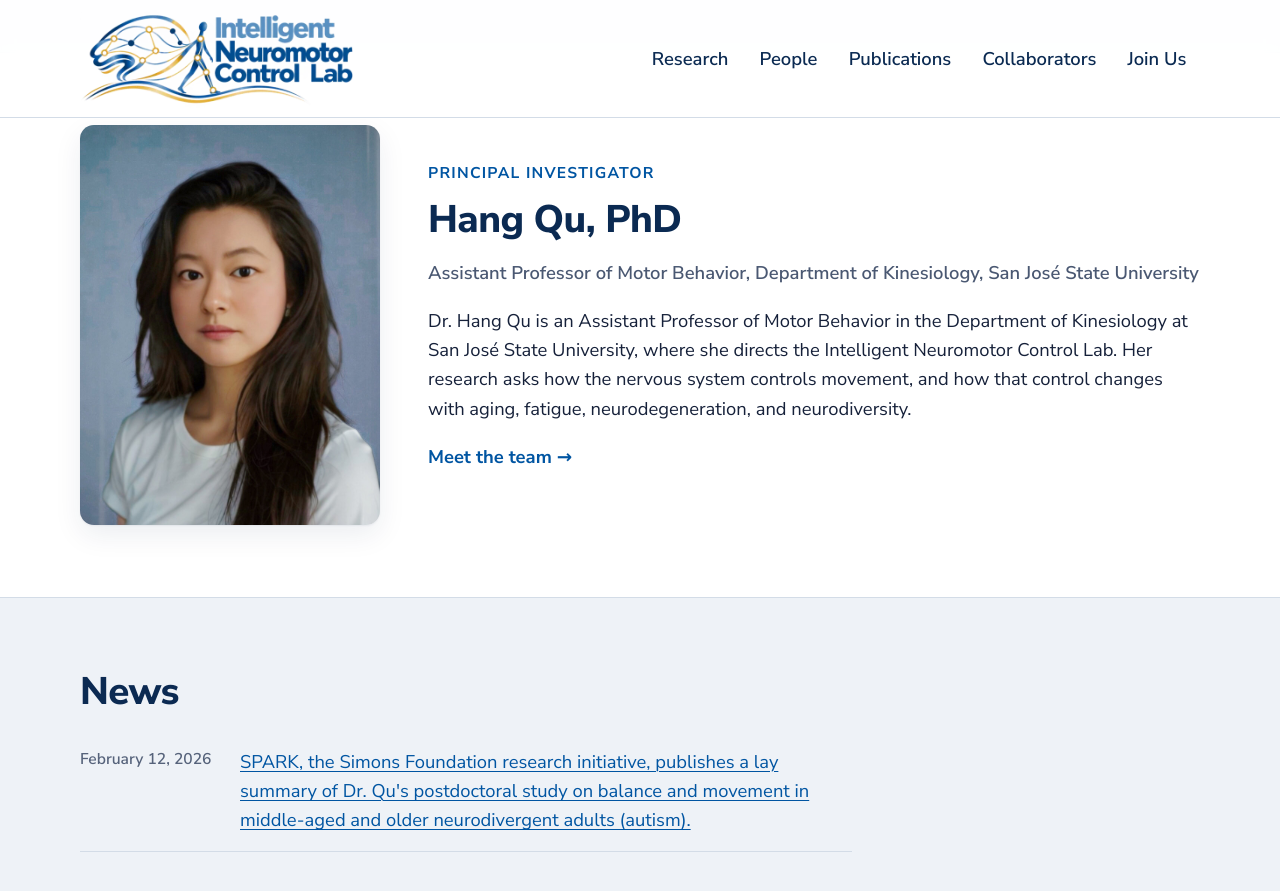
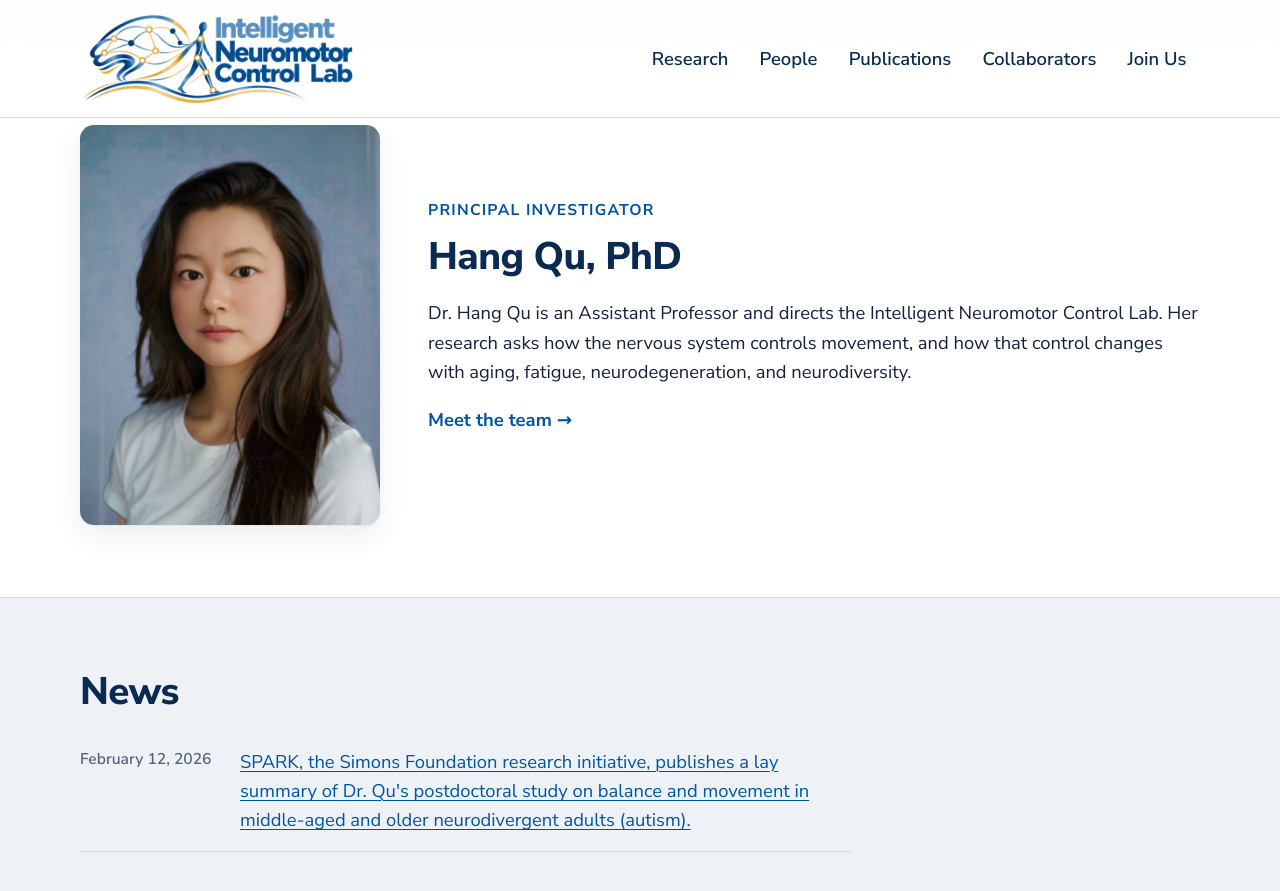
Before and after one commit to incLab-sjsu/inclab-sjsu.github.io, a Jekyll site: the page built from index.html, in a window 1280 px wide and 900 px high, scrolled down 1541 px. Shown: the top 891 px of the window. Built offline with Jekyll 4.4.1, drawn with Linux system fonts in a browser that asks for light colours.

Commit message:
Trim the PI introduction on the home and People pages
Co-Authored-By: Claude Fable 5.1 <noreply@anthropic.com>
Claude-Session: https://claude.ai/code/session_01NC87yMo4KF9PtoiKQz5QsG

```diff
--- a/_data/people.yml
+++ b/_data/people.yml
@@ -19,10 +19,9 @@ pi:
       url: https://www.sjsu.edu/people/hang.qu/
   bio:
     - >-
-      Dr. Hang Qu is an Assistant Professor of Motor Behavior in the Department of Kinesiology at San José State
-      University, where she directs the Intelligent Neuromotor Control Lab. Her research asks how the nervous
-      system controls movement, and how that control changes with aging, fatigue, neurodegeneration, and
-      neurodiversity.
+      Dr. Hang Qu is an Assistant Professor and directs the Intelligent Neuromotor Control Lab. Her research asks
+      how the nervous system controls movement, and how that control changes with aging, fatigue,
+      neurodegeneration, and neurodiversity.
     - >-
       She earned a PhD in Motor Control and Biomechanics from Iowa State University, where her dissertation
       examined how mental and physical fatigue affect cortical activity, gait, balance control, and cognitive
--- a/index.html
+++ b/index.html
@@ -49,7 +49,6 @@ permalink: /
     <div class="pi-teaser__text">
       <p class="eyebrow">Principal Investigator</p>
       <h2>{{ site.data.people.pi.name }}</h2>
-      <p class="pi-teaser__title">{{ site.data.people.pi.title }}, {{ site.data.people.pi.department }}</p>
       <p>{{ site.data.people.pi.bio[0] }}</p>
       <p><a class="link-arrow" href="{{ '/people/' | relative_url }}">Meet the team</a></p>
     </div>
```
